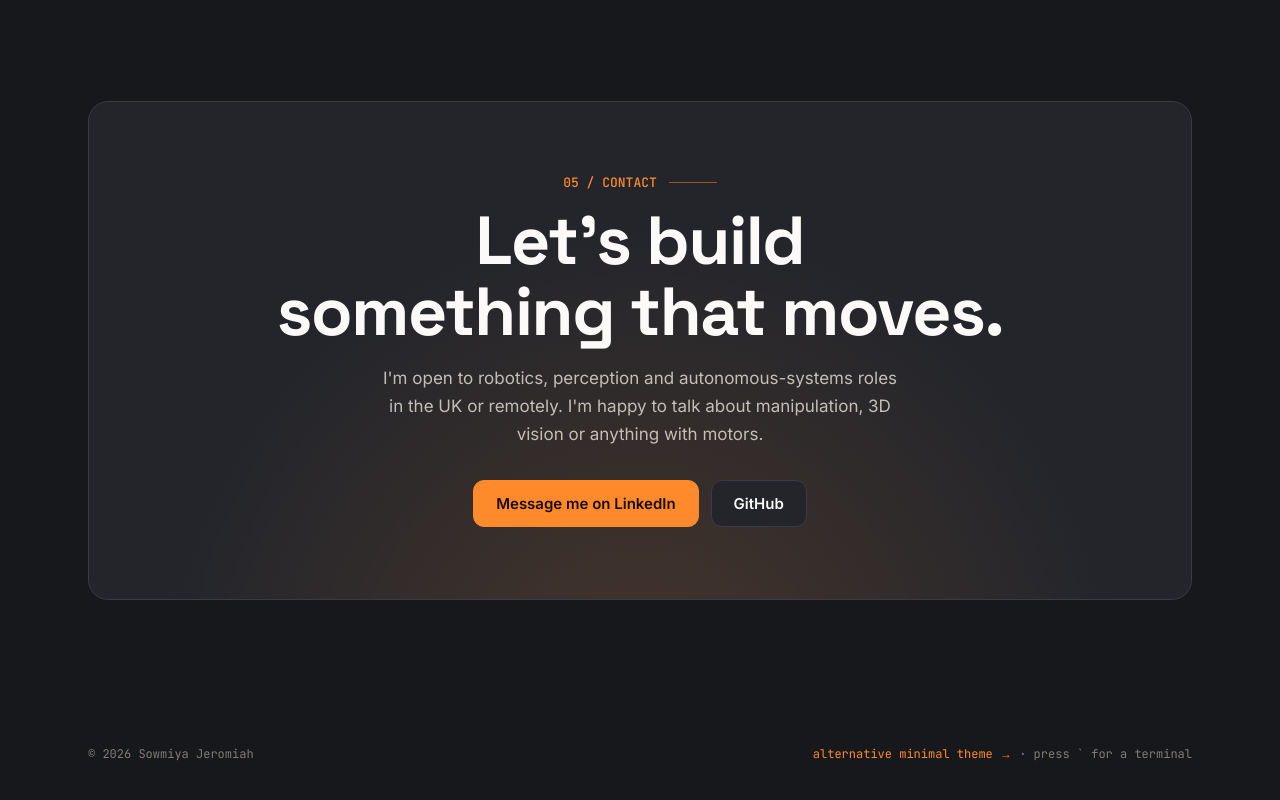
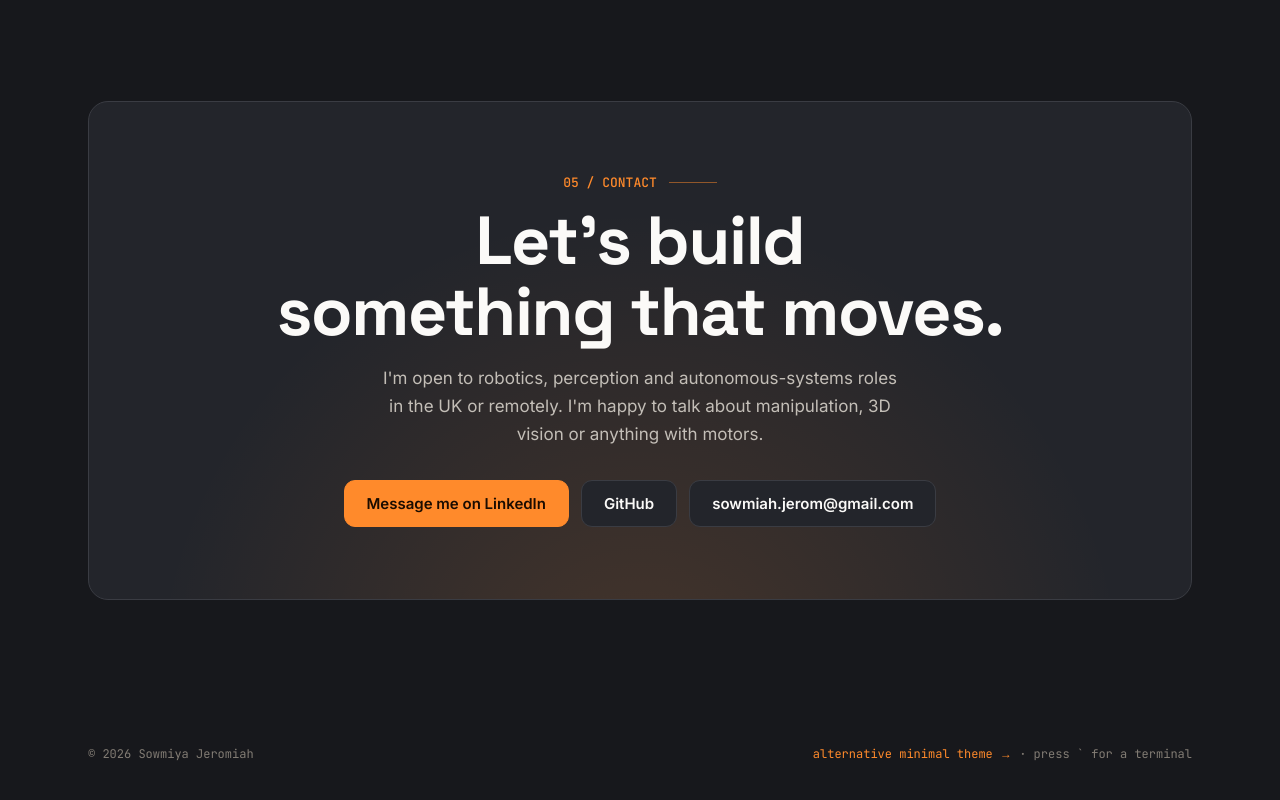
Before and after one commit to sowmiah08/sowmiah08.github.io, a plain HTML site: page index.html in a window 1280 px wide. Shown: the part 5083-5883 px from the top of the page. Drawn offline with Linux system fonts and the light colour scheme.

Commit message:
Add email to contact
Co-Authored-By: Claude Opus 5.5 <noreply@anthropic.com>

```diff
--- a/index.html
+++ b/index.html
@@ -719,7 +719,7 @@
       <div class="cta">
         <a class="btn primary" href="https://www.linkedin.com/in/sowmiya-jeromiah" target="_blank" rel="noopener">Message me on LinkedIn</a>
         <a class="btn" href="https://github.com/sowmiah08" target="_blank" rel="noopener">GitHub</a>
-        <!-- <a class="btn" href="mailto:you@example.com">Email</a> -->
+        <a class="btn" href="mailto:sowmiah.jerom@gmail.com">sowmiah.jerom@gmail.com</a>
         <!-- <a class="btn" href="cv.pdf" target="_blank">Download CV</a> -->
       </div>
     </div>
@@ -1153,7 +1153,7 @@
       ls: function () { return cmds.projects(); },
       skills: function () { return '<span class="c">robotics</span>    ROS 2 · MoveIt 2 · Gazebo · MuJoCo · TF2 · ros2_control · LeRobot\n<span class="c">perception</span>  RGB-D · point clouds · 6-DoF pose · Open3D · OpenCV · SAM 2 · YOLO\n<span class="c">ml</span>          PyTorch · TensorFlow · Keras · RL\n<span class="c">eng</span>         Python · C++ · Docker · Linux · Git · CUDA'; },
       education: function () { return '2024–25  MSc Robotics Engineering · University of Bristol &amp; UWE\n2020–24  BTech CSE (AI/ML) · SRM Institute of Science and Technology'; },
-      contact: function () { return 'linkedin  <a href="' + LI + '" target="_blank" rel="noopener">' + LI.replace('https://www.', '') + '</a>\ngithub    <a href="' + GH + '" target="_blank" rel="noopener">' + GH.replace('https://', '') + '</a>'; },
+      contact: function () { return 'linkedin  <a href="' + LI + '" target="_blank" rel="noopener">' + LI.replace('https://www.', '') + '</a>\nemail     <a href="mailto:sowmiah.jerom@gmail.com">sowmiah.jerom@gmail.com</a>\ngithub    <a href="' + GH + '" target="_blank" rel="noopener">' + GH.replace('https://', '') + '</a>'; },
       clear: function () { out.innerHTML = ''; return null; },
       exit: function () { close(); return null; }
     };
--- a/lab/assets/data.js
+++ b/lab/assets/data.js
@@ -17,7 +17,7 @@ window.PORTFOLIO = {
   links: {
     linkedin: 'https://www.linkedin.com/in/sowmiya-jeromiah/',
     github: 'https://github.com/sowmiah08',
-    email: '',          // e.g. 'you@example.com' — the Email button appears only when this is set
+    email: 'sowmiah.jerom@gmail.com',          // e.g. 'you@example.com' — the Email button appears only when this is set
     cv: ''              // e.g. '../media/Sowmiya_Jeromiah_CV.pdf' — the CV button appears only when this is set
   },
 
```
